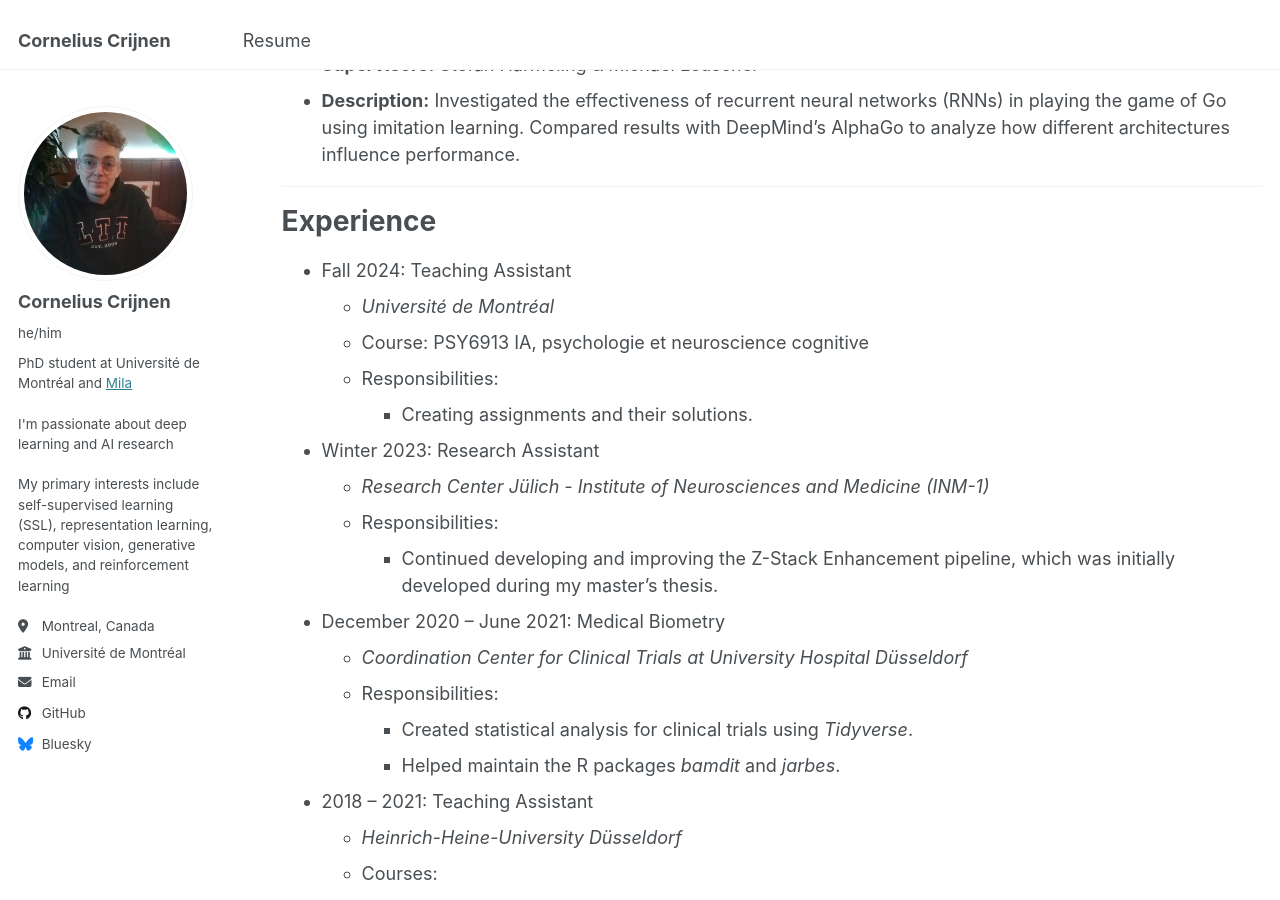
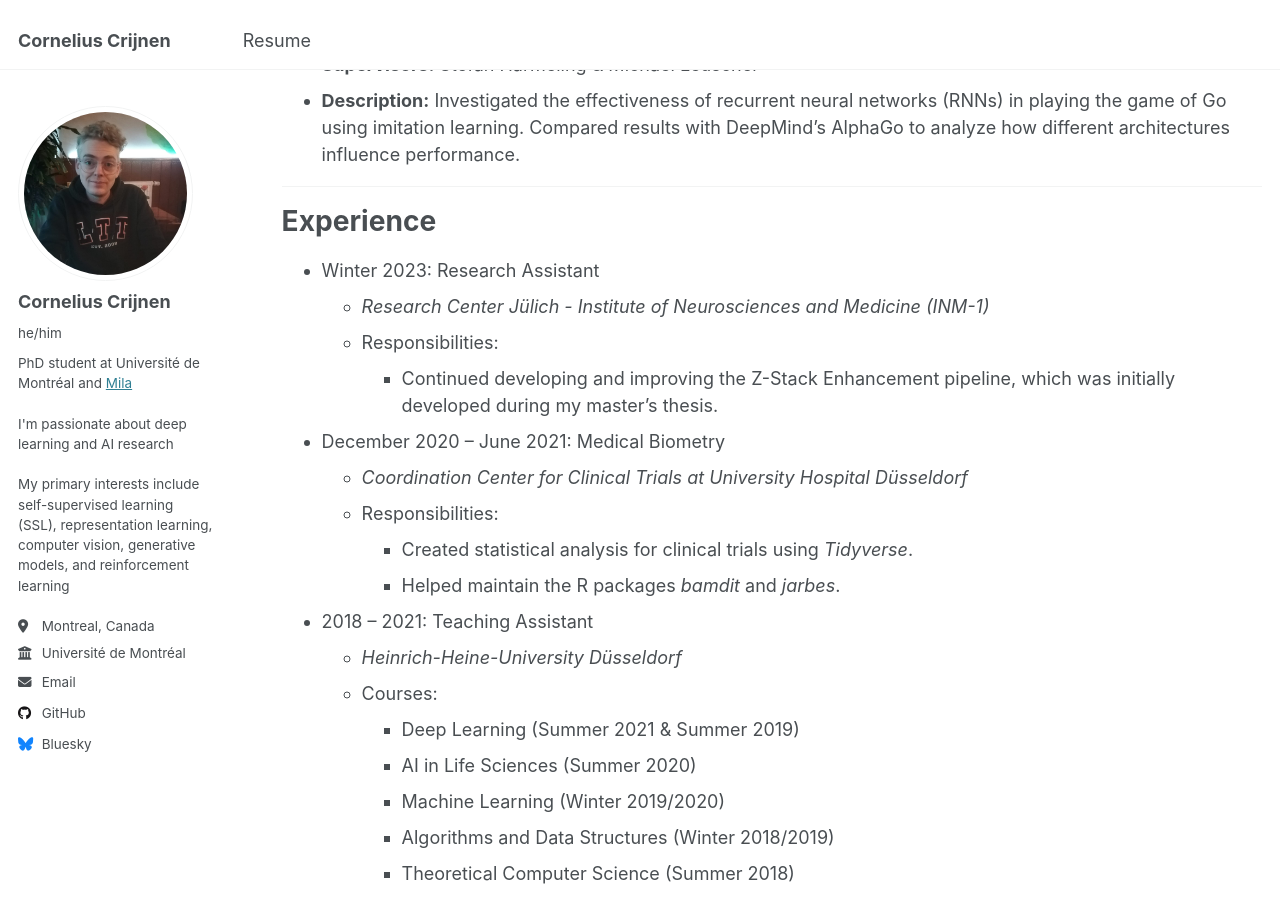
Before and after one commit to ccrijnen/ccrijnen.github.io, a Jekyll site: the page built from _pages/cv.md, in a window 1280 px wide and 900 px high, scrolled down 842 px. Built offline with Jekyll 4.4.1, drawn with Linux system fonts in a browser that asks for light colours.

Commit message:
Update resume

```diff
--- a/_pages/cv.md
+++ b/_pages/cv.md
@@ -42,11 +42,11 @@ redirect_from:
 ***
 # Experience
 
-* Fall 2024: Teaching Assistant
+<!-- * Fall 2024: Teaching Assistant
   * *Université de Montréal*
   * Course: PSY6913 IA, psychologie et neuroscience cognitive
   * Responsibilities:
-    * Creating assignments and their solutions.
+    * Creating assignments and their solutions. -->
 
 * Winter 2023: Research Assistant
   * *Research Center Jülich - Institute of Neurosciences and Medicine (INM-1)*
```
